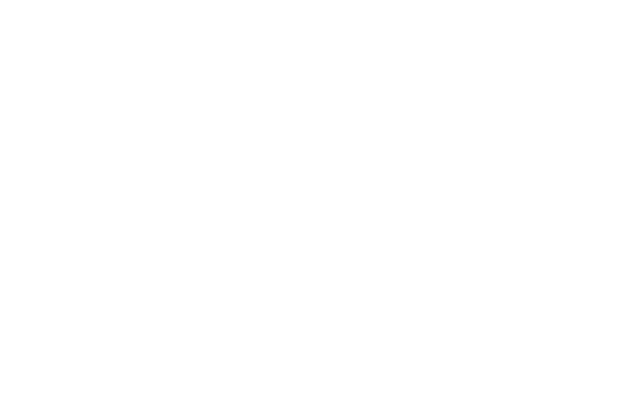
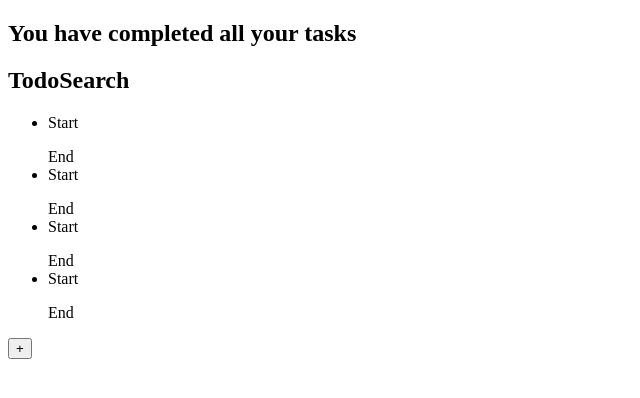
Before and after one commit to JuanDeossa/To-Do-APP, a React (Create React App) app: page / in a window 1280 px wide. Shown: the top 398 px of the page, without its empty margins (0-640 px from the left). Built offline with nearby package versions, Linux system fonts and the light colour scheme.

Commit message:
Html Layout with React Components

```diff
--- a/src/App.js
+++ b/src/App.js
@@ -1,8 +1,30 @@
+import { TodoCounter } from "./TodoCounter";
+import { TodoSearch } from "./TodoSearch";
+import { TodoList } from "./TodoList";
+import { TodoItem } from "./TodoItem";
+import { CreateTodoButton } from "./CreateTodoButton";
 // import './App.css';
 
+import React from "react";
+
 function App(props) {
+  const toDoS = [
+    {text:"clean room",completed:false},
+    {text:"play games",completed:false},
+    {text:"eat pizza",completed:false},
+    {text:"sleep",completed:false},
+  ]
   return (
-    <div></div>
+    <React.Fragment>
+      <TodoCounter/>
+      <TodoSearch/>
+      <TodoList>
+        {toDoS.map(toDo=>(
+          <TodoItem key={toDo.text} text={toDo.name}/>
+        ))}
+      </TodoList>
+      <CreateTodoButton/>
+    </React.Fragment>
   );
 }
 
--- /dev/null
+++ b/src/CreateTodoButton.js
@@ -0,0 +1,9 @@
+import React from 'react'
+
+function CreateTodoButton() {
+  return (
+    <button>+</button>
+  )
+}
+
+export {CreateTodoButton}
--- /dev/null
+++ b/src/TodoCounter.js
@@ -0,0 +1,9 @@
+import React from 'react'
+
+function TodoCounter() {
+  return (
+    <h2>You have completed all your tasks</h2>
+  )
+}
+
+export {TodoCounter}
--- /dev/null
+++ b/src/TodoItem.js
@@ -0,0 +1,13 @@
+import React from 'react'
+
+function TodoItem(props) {
+  return (
+    <li>
+        <span>Start</span>
+        <p>{props.text}</p>
+        <span>End</span>
+    </li>
+  )
+}
+
+export {TodoItem}
--- /dev/null
+++ b/src/TodoList.js
@@ -0,0 +1,13 @@
+import React from 'react'
+
+function TodoList(props) {
+  return (
+    <section>
+        <ul>
+            {props.children}
+        </ul>
+    </section>
+  )
+}
+
+export {TodoList}
--- /dev/null
+++ b/src/TodoSearch.js
@@ -0,0 +1,9 @@
+import React from 'react'
+
+function TodoSearch() {
+  return (
+    <h2>TodoSearch</h2>
+  )
+}
+
+export {TodoSearch}
```
